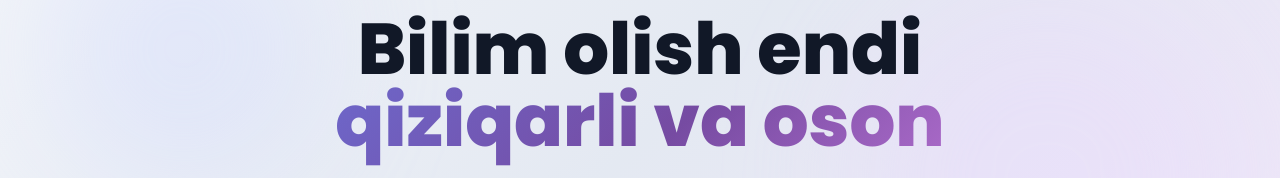
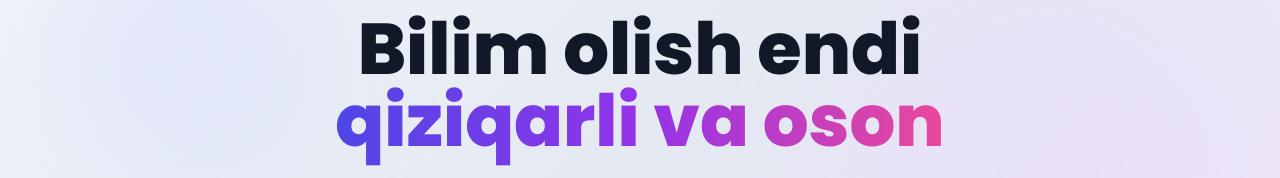
Before and after one commit to shoxan2050/edu, a website: page public/index.html in a window 1280 px wide. Shown: the part 175-353 px from the top of the page. Drawn offline with nearby package versions, Linux system fonts and the light colour scheme; no server answers.

Commit message:
🚀 Force reset - clean upload

```diff
--- a/public/index.html
+++ b/public/index.html
@@ -230,7 +230,9 @@
             </div>
 
             <h1 class="text-5xl md:text-7xl font-extrabold mb-6 text-gray-900 leading-tight">
-                Bilim olish endi <br class="hidden sm:block"><span class="gradient-text">qiziqarli va oson</span>
+                Bilim olish endi <br class="hidden sm:block"><span
+                    class="bg-gradient-to-r from-indigo-600 via-purple-600 to-pink-500 bg-clip-text text-transparent">qiziqarli
+                    va oson</span>
             </h1>
             <p class="text-xl md:text-2xl text-gray-600 mb-10 max-w-3xl mx-auto leading-relaxed">
                 Duolingo uslubidagi roadmap, interaktiv testlar va natijalarni kuzatish tizimi bilan yangi marralarni
```
